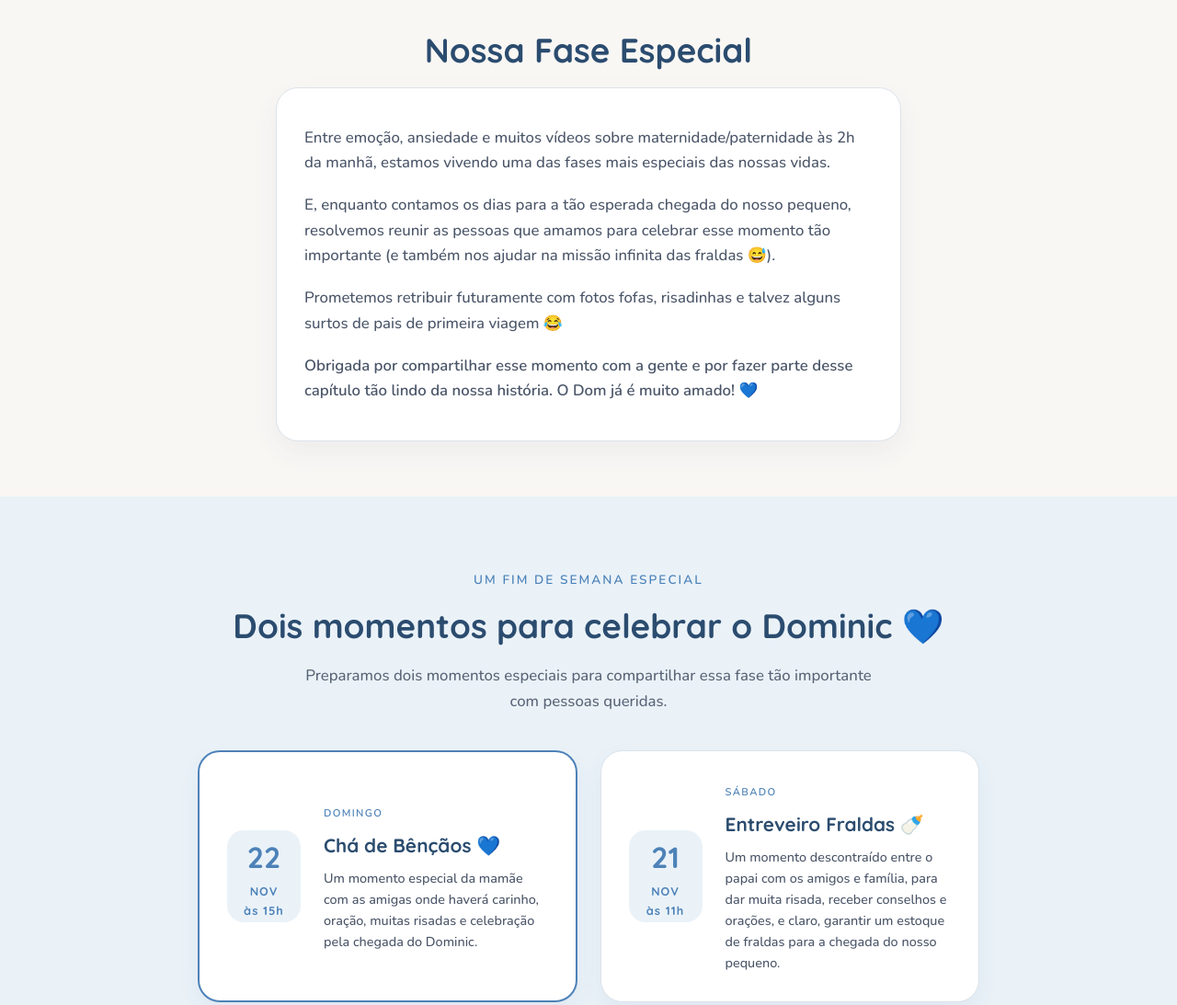
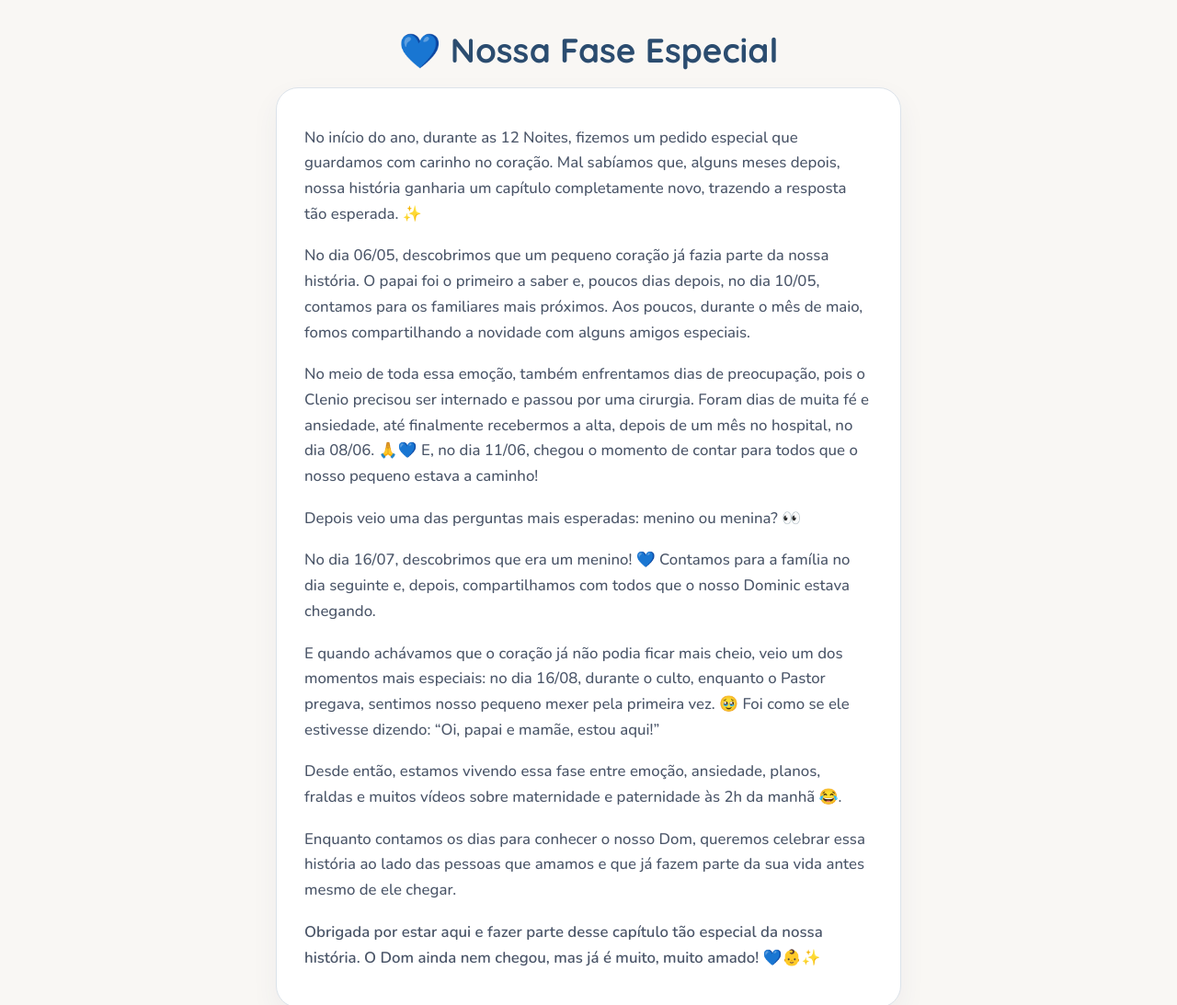
Before and after one commit to Manu21avila/cha-do-dominic, a plain HTML site: page index.html in a window 1280 px wide. Shown: the part 1100-2193 px from the top of the page at 92% size. Drawn offline with nearby package versions, Linux system fonts and the light colour scheme.

Commit message:
Ajustando texto da nossa história

```diff
--- a/index.html
+++ b/index.html
@@ -80,12 +80,17 @@
 
     <!-- NOSSA HISTÓRIA / MENSAGEM ACOLHEDORA -->
     <section class="secao-historia" id="historia">
-        <h2>Nossa Fase Especial</h2>
+        <h2>💙 Nossa Fase Especial</h2>
         <div class="card-historia">
-            <p>Entre emoção, ansiedade e muitos vídeos sobre maternidade/paternidade às 2h da manhã, estamos vivendo uma das fases mais especiais das nossas vidas.</p>
-            <p>E, enquanto contamos os dias para a tão esperada chegada do nosso pequeno, resolvemos reunir as pessoas que amamos para celebrar esse momento tão importante (e também nos ajudar na missão infinita das fraldas 😅).</p>
-            <p>Prometemos retribuir futuramente com fotos fofas, risadinhas e talvez alguns surtos de pais de primeira viagem 😂</p>
-            <p class="destaque-carinho">Obrigada por compartilhar esse momento com a gente e por fazer parte desse capítulo tão lindo da nossa história. O Dom já é muito amado! 💙</p>
+            <p>No início do ano, durante as 12 Noites, fizemos um pedido especial que guardamos com carinho no coração. Mal sabíamos que, alguns meses depois, nossa história ganharia um capítulo completamente novo, trazendo a resposta tão esperada. ✨</p>
+            <p>No dia 06/05, descobrimos que um pequeno coração já fazia parte da nossa história. O papai foi o primeiro a saber e, poucos dias depois, no dia 10/05, contamos para os familiares mais próximos. Aos poucos, durante o mês de maio, fomos compartilhando a novidade com alguns amigos especiais.</p>
+            <p>No meio de toda essa emoção, também enfrentamos dias de preocupação, pois o Clenio precisou ser internado e passou por uma cirurgia. Foram dias de muita fé e ansiedade, até finalmente recebermos a alta, depois de um mês no hospital, no dia 08/06. 🙏💙 E, no dia 11/06, chegou o momento de contar para todos que o nosso pequeno estava a caminho!</p>
+            <p>Depois veio uma das perguntas mais esperadas: menino ou menina? 👀</p>
+            <p>No dia 16/07, descobrimos que era um menino! 💙 Contamos para a família no dia seguinte e, depois, compartilhamos com todos que o nosso Dominic estava chegando.</p>
+            <p>E quando achávamos que o coração já não podia ficar mais cheio, veio um dos momentos mais especiais: no dia 16/08, durante o culto, enquanto o Pastor pregava, sentimos nosso pequeno mexer pela primeira vez. 🥹 Foi como se ele estivesse dizendo: “Oi, papai e mamãe, estou aqui!”</p>
+            <p>Desde então, estamos vivendo essa fase entre emoção, ansiedade, planos, fraldas e muitos vídeos sobre maternidade e paternidade às 2h da manhã 😂.</p>
+            <p>Enquanto contamos os dias para conhecer o nosso Dom, queremos celebrar essa história ao lado das pessoas que amamos e que já fazem parte da sua vida antes mesmo de ele chegar.</p>
+            <p class="destaque-carinho">Obrigada por estar aqui e fazer parte desse capítulo tão especial da nossa história. O Dom ainda nem chegou, mas já é muito, muito amado! 💙👶✨</p>
         </div>
     </section>
 
```
